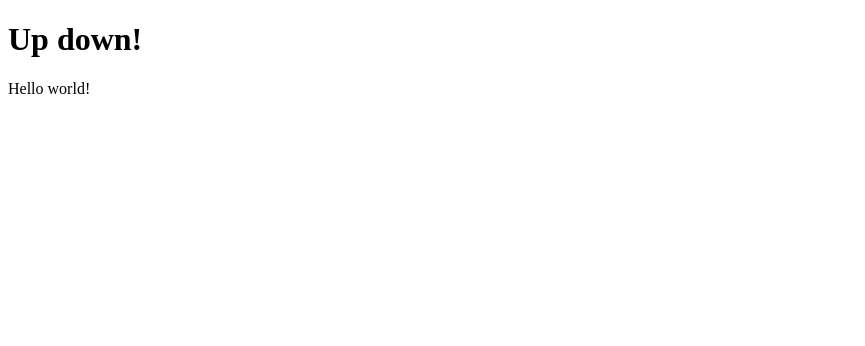
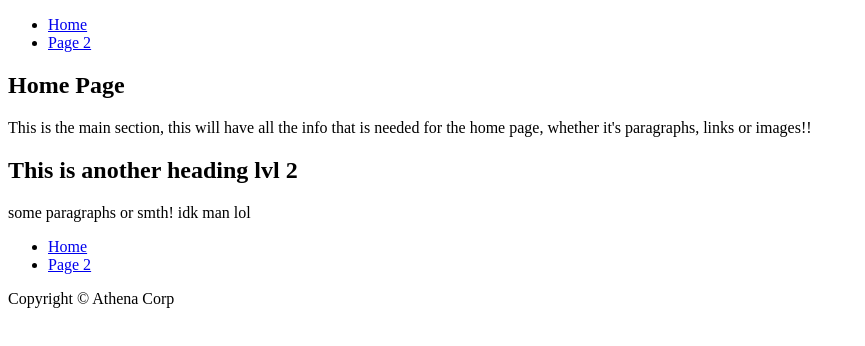
Before and after one commit to Achraf-SALIMI/My-Scond-Repository, a plain HTML site: page index.html in a window 1280 px wide. Shown: the whole page, without its empty margins (0-865 px from the left). Drawn offline with Linux system fonts and the light colour scheme.

Commit message:
I've added some new stuff

```diff
--- a/index.html
+++ b/index.html
@@ -4,12 +4,47 @@
     <meta charset="UTF-8">
     <meta http-equiv="X-UA-Compatible" content="IE=edge">
     <meta name="viewport" content="width=device-width, initial-scale=1.0">
-    <title>Document</title>
+    <title>Home Page</title>
 </head>
 <body>
-    <h1>Up down!</h1>
-    <p>
-        Hello world!
-    </p>
+<header>
+    <nav>
+        <ul>
+            <li><a href="index.html">Home</a></li>
+            <li><a href="page2.html">Page 2</a></li>
+        </ul>
+    </nav>
+</header>
+
+<main>
+
+    <section>
+        <h1>Home Page</h1>
+
+        <p>This is the main section, this will have all the info that is needed for the home page, whether it's
+            paragraphs, links or images!!</p>
+
+    </section>
+
+    <section>
+        <h2>This is another heading lvl 2</h2>
+        <p>some paragraphs or smth! idk man lol</p>
+    </section>
+
+</main>
+
+<footer>
+
+    <nav>
+        <ul>
+            <li><a href="index.html">Home</a></li>
+            <li><a href="page2.html">Page 2</a></li>
+        </ul>
+    </nav>
+
+    <p>Copyright &copy; Athena Corp</p>
+
+</footer>
+
 </body>
 </html>
```
Also changed, not shown: page2.html (added, +34 -0 lines), img/download.png (added).
